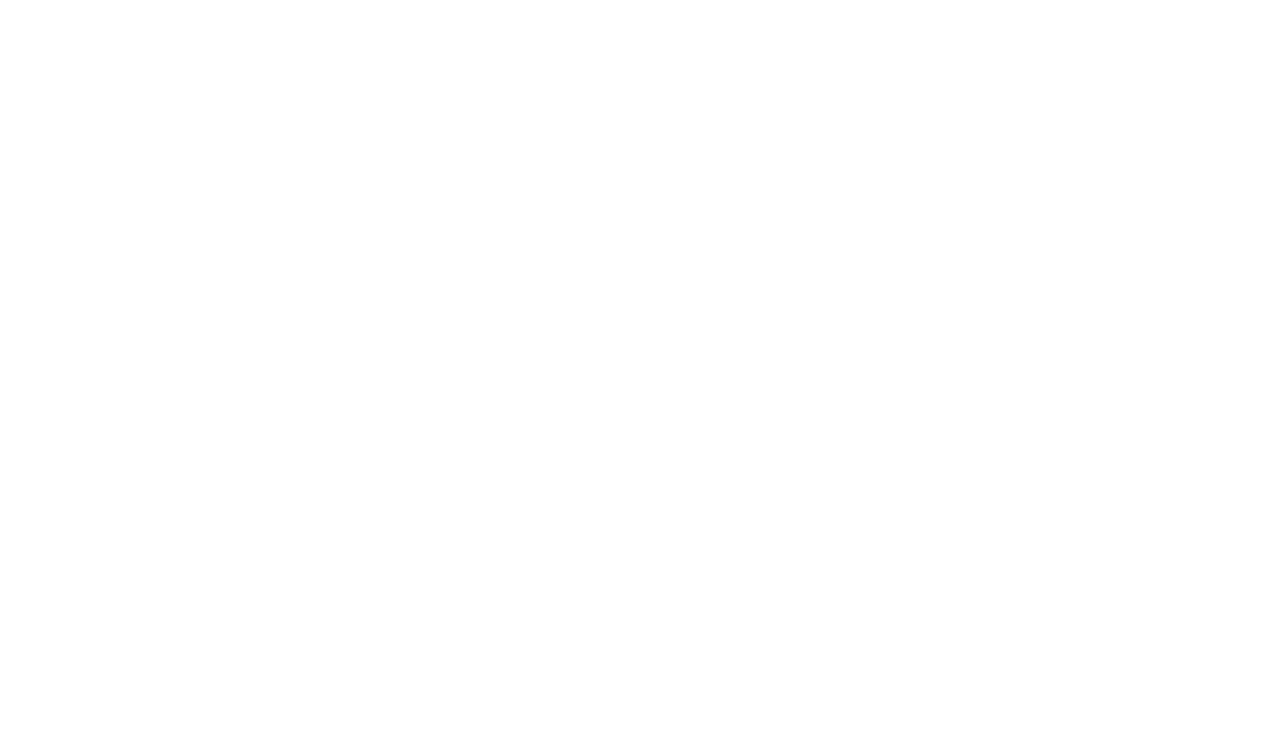
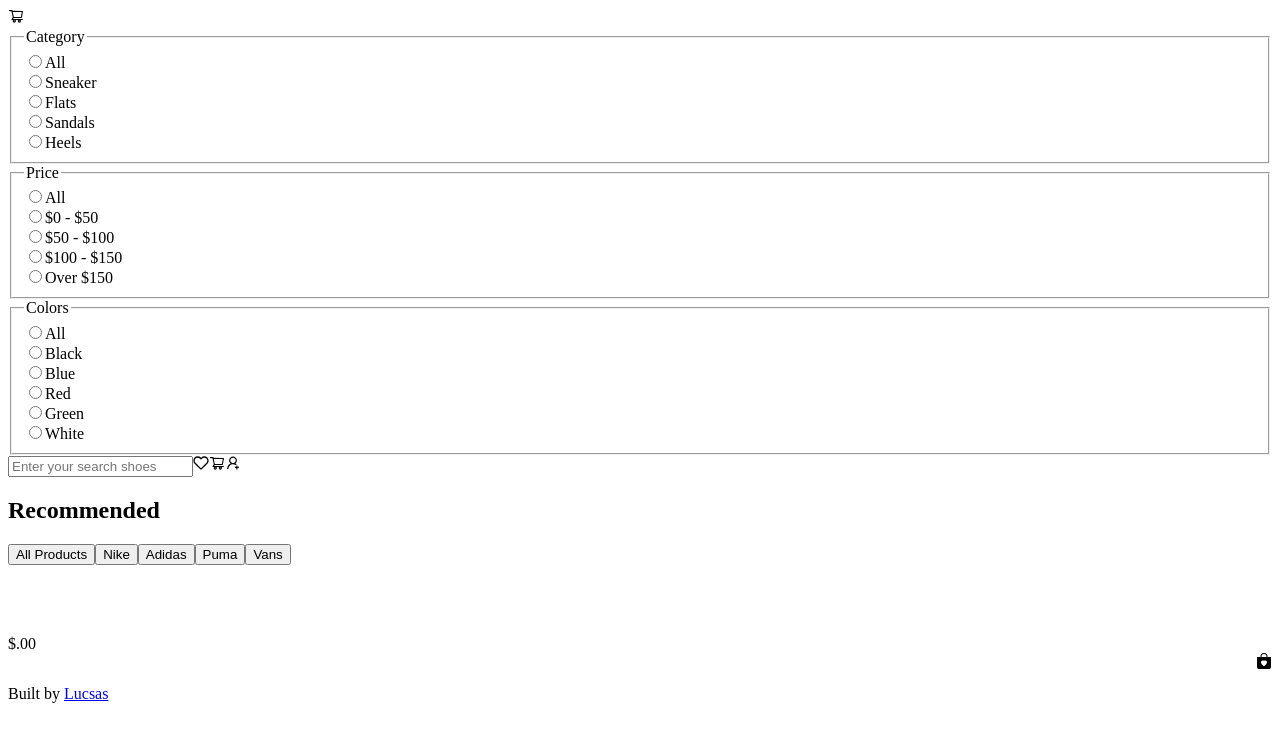
Before and after one commit to LucsasL/EveryShop, a React (Create React App) app in the folder everyshop/: page / in a window 1280 px wide. Shown: the top 742 px of the page. Built offline with nearby package versions, Linux system fonts and the light colour scheme.

Commit message:
React-icons installed + components redone

```diff
--- a/everyshop/package.json
+++ b/everyshop/package.json
@@ -8,6 +8,7 @@
     "@testing-library/user-event": "^13.5.0",
     "react": "^18.3.1",
     "react-dom": "^18.3.1",
+    "react-icons": "^5.2.1",
     "react-scripts": "5.0.1",
     "web-vitals": "^2.1.4"
   },
--- a/everyshop/src/App.js
+++ b/everyshop/src/App.js
@@ -1,8 +1,15 @@
+import Nav from "./components/Nav";
+import Main from "./components/Main";
+import Footer from "./components/Footer";
 
 function App() {
   return (
     <>
-
+      <div>
+        <Nav />
+        <Main />
+      </div>
+      <Footer />
     </>
   );
 }
--- /dev/null
+++ b/everyshop/src/components/Footer.jsx
@@ -0,0 +1,13 @@
+const Footer = () => {
+  return (
+    <>
+      <footer>
+        <p>
+          Built by <a href="http://github.com/lucsasl" target="_blank" rel="noopener noreferrer">Lucsas</a>
+        </p>
+      </footer>
+    </>
+  )
+}
+
+export default Footer
--- /dev/null
+++ b/everyshop/src/components/Header.jsx
@@ -0,0 +1,27 @@
+import { FiHeart } from "react-icons/fi";
+import { AiOutlineShoppingCart, AiOutlineUserAdd } from "react-icons/ai";
+
+const Header = () => {
+  return (
+    <>
+      <header>
+        <div>
+          <input
+            type="text"
+            className="searchInput"
+            placeholder="Enter your search shoes"
+            onChange={(e) => (e)}
+          />
+
+          <FiHeart className="nav-icons" />
+
+          <AiOutlineShoppingCart className="nav-icons" />
+
+          <AiOutlineUserAdd className="nav-icons" />
+        </div>
+      </header>
+    </>
+  );
+}
+
+export default Header;
--- /dev/null
+++ b/everyshop/src/components/Main.jsx
@@ -0,0 +1,86 @@
+import Header from "./Header";
+import { BsFillBagHeartFill } from "react-icons/bs";
+import data from "../db/data";
+
+const Main = () => {
+
+  return (
+    <>
+      <div className="mainCont">
+        <Header />
+        <main>
+          <section className="products">
+            <h2>Recommended</h2>
+            <div className="brands">
+              <button className="brandsBtn" onClick={(e) => (e)}>
+                All Products
+              </button>
+              <button className="brandsBtn" onClick={(e) => (e)}>
+                Nike
+              </button>
+              <button className="brandsBtn" onClick={(e) => (e)}>
+                Adidas
+              </button>
+              <button className="brandsBtn" onClick={(e) => (e)}>
+                Puma
+              </button>
+              <button className="brandsBtn" onClick={(e) => (e)}>
+                Vans
+              </button>
+            </div>
+            <div className="grid">
+              {data.map(
+                ({ img, title, star, reviews, prevPrice, newPrice }) => {
+                  return (
+                    <div
+                      className="prodCont"
+                      key={Math.floor(Math.random() * 100)}
+                    >
+                      <div className="prodImg">
+                        <picture>
+                          <img src={img} alt={title} />
+                        </picture>
+                      </div>
+                      <div className="prodInfo">
+                        <h3>{title}</h3>
+                        <p>
+                          <span className="starReview">
+                            {star}
+                            {star}
+                            {star}
+                            {star}
+                            {star}
+                          </span>{" "}
+                          {reviews}
+                        </p>
+                        <div
+                          style={{
+                            display: "flex",
+                            justifyContent: "space-between",
+                            alignItems: "flex-end",
+                          }}
+                        >
+                          <p>
+                            <span>
+                              <del>{prevPrice}</del>
+                            </span>{" "}
+                            <br />
+                            <span className="currentPrice">${newPrice}</span>
+                            <span className="currentPrice cents">.00</span>
+                          </p>
+                          <BsFillBagHeartFill />
+                        </div>
+                      </div>
+                    </div>
+                  );
+                }
+              )}
+            </div>
+          </section>
+        </main>
+      </div>
+    </>
+  );
+};
+
+export default Main;
--- /dev/null
+++ b/everyshop/src/components/Nav.jsx
@@ -0,0 +1,156 @@
+import { AiOutlineShoppingCart } from "react-icons/ai";
+
+const Nav = ({ handleChange }) => {
+  console.log(handleChange);
+
+  return (
+    <>
+      <nav>
+        <div className="icon">
+          <AiOutlineShoppingCart className="nav-icons" />
+        </div>
+
+        <div>
+          <fieldset>
+            <legend>Category</legend>
+            <input
+              type="radio"
+              name="shoes"
+              id="allCategory"
+              onChange={(e) => handleChange(e)}
+            />
+            <label htmlFor="allCategory">All</label> <br />
+
+            <input
+              type="radio"
+              name="shoes"
+              id="sneakerCategory"
+              onChange={(e) => handleChange(e)}
+            />
+            <label htmlFor="sneakerCategory">Sneaker</label> <br />
+
+            <input
+              type="radio"
+              name="shoes"
+              id="flatsCategory"
+              onChange={(e) => handleChange(e)}
+            />
+            <label htmlFor="flatsCategory">Flats</label> <br />
+            <input
+              type="radio"
+              name="shoes"
+              id="sandalsCategory"
+              onChange={(e) => handleChange(e)}
+            />
+            <label htmlFor="sandalsCategory">Sandals</label> <br />
+            <input
+              type="radio"
+              name="shoes"
+              id="heelsCategory"
+              onChange={(e) => handleChange(e)}
+            />
+            <label htmlFor="heelsCategory">Heels </label> <br />
+          </fieldset>
+
+          <fieldset>
+            <legend>Price</legend>
+
+            <input
+              type="radio"
+              name="price"
+              id="allPrices"
+              onChange={(e) => handleChange(e)}
+            />
+            <label htmlFor="allPrices">All</label> <br />
+
+            <input
+              type="radio"
+              name="price"
+              id="lowPrices"
+              onChange={(e) => handleChange(e)}
+            />
+            <label htmlFor="lowPrices">$0 - $50</label> <br />
+
+            <input
+              type="radio"
+              name="price"
+              id="averagePrices"
+              onChange={(e) => handleChange(e)}
+            />
+            <label htmlFor="averagePrices">$50 - $100</label> <br />
+
+            <input
+              type="radio"
+              name="price"
+              id="highPrices"
+              onChange={(e) => handleChange(e)}
+            />
+            <label htmlFor="highPrice">$100 - $150</label> <br />
+
+            <input
+              type="radio"
+              name="price"
+              id="higherPrice"
+              onChange={(e) => handleChange(e)}
+            />
+            <label htmlFor="higherPrices">Over $150</label> <br />
+          </fieldset>
+
+          <fieldset>
+            <legend>Colors</legend>
+
+            <input
+              type="radio"
+              name="color"
+              id="allColors"
+              onChange={(e) => handleChange(e)}
+            />
+            <label htmlFor="idColors">All</label> <br />
+
+            <input
+              type="radio"
+              name="color"
+              id="blackColor"
+              onChange={(e) => handleChange(e)}
+            />
+            <label htmlFor="blackColor">Black</label> <br />
+
+            <input
+              type="radio"
+              name="color"
+              id="blueColor"
+              onChange={(e) => handleChange(e)}
+            />
+            <label htmlFor="blueColor">Blue</label> <br />
+
+            <input
+              type="radio"
+              name="color"
+              id="redColor"
+              onChange={(e) => handleChange(e)}
+            />
+            <label htmlFor="redColor">Red</label> <br />
+
+            <input
+              type="radio"
+              name="color"
+              id="greenColor"
+              onChange={(e) => handleChange(e)}
+            />
+            <label htmlFor="greenColor">Green</label> <br />
+
+            <input
+              type="radio"
+              name="color"
+              id="whiteColor"
+              onChange={(e) => handleChange(e)}
+            />
+            <label htmlFor="whiteColor">White</label> <br />
+          </fieldset>
+        </div>
+      </nav>
+    </>
+  );
+};
+
+export default Nav;
--- /dev/null
+++ b/everyshop/src/db/data.js
@@ -0,0 +1,7 @@
+const data = [
+  {
+
+  },
+]
+
+export default data;
```
Also changed, not shown: 1 other file (tests, documents, lock files or other folders).
